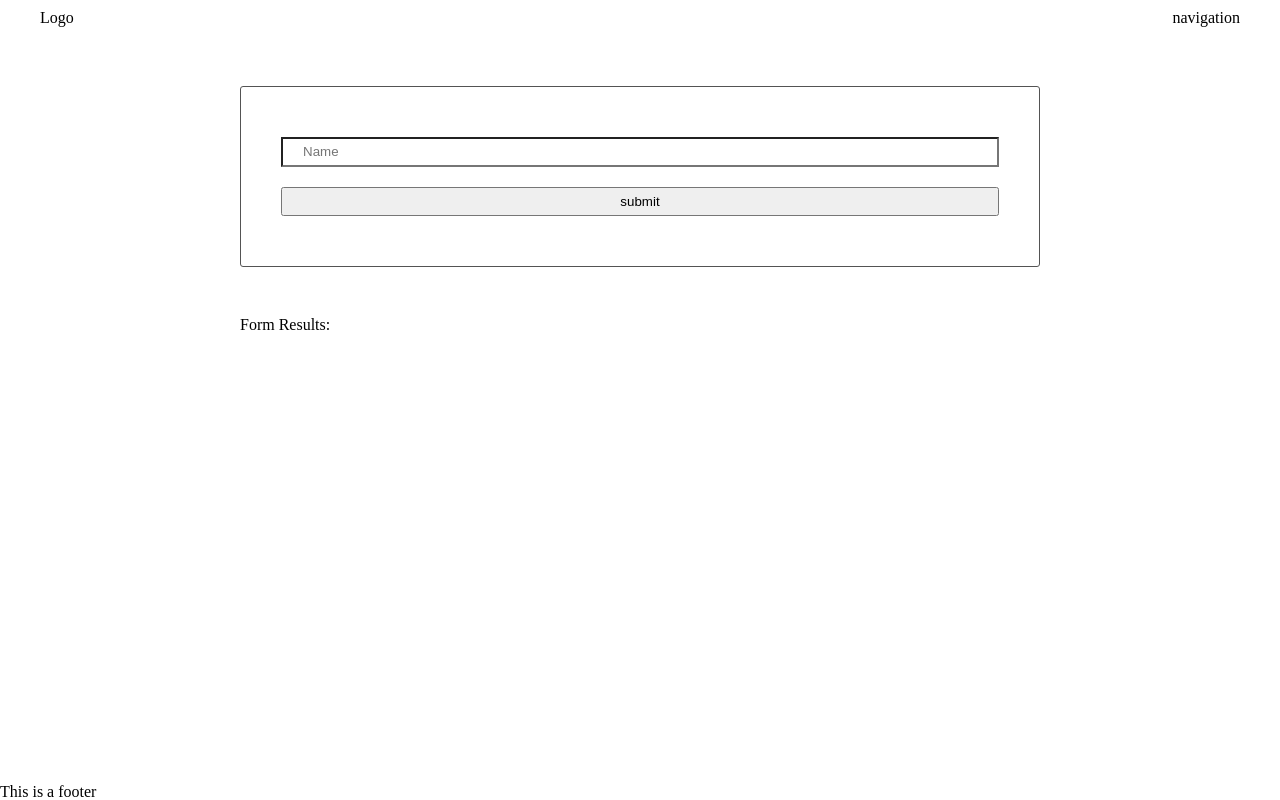
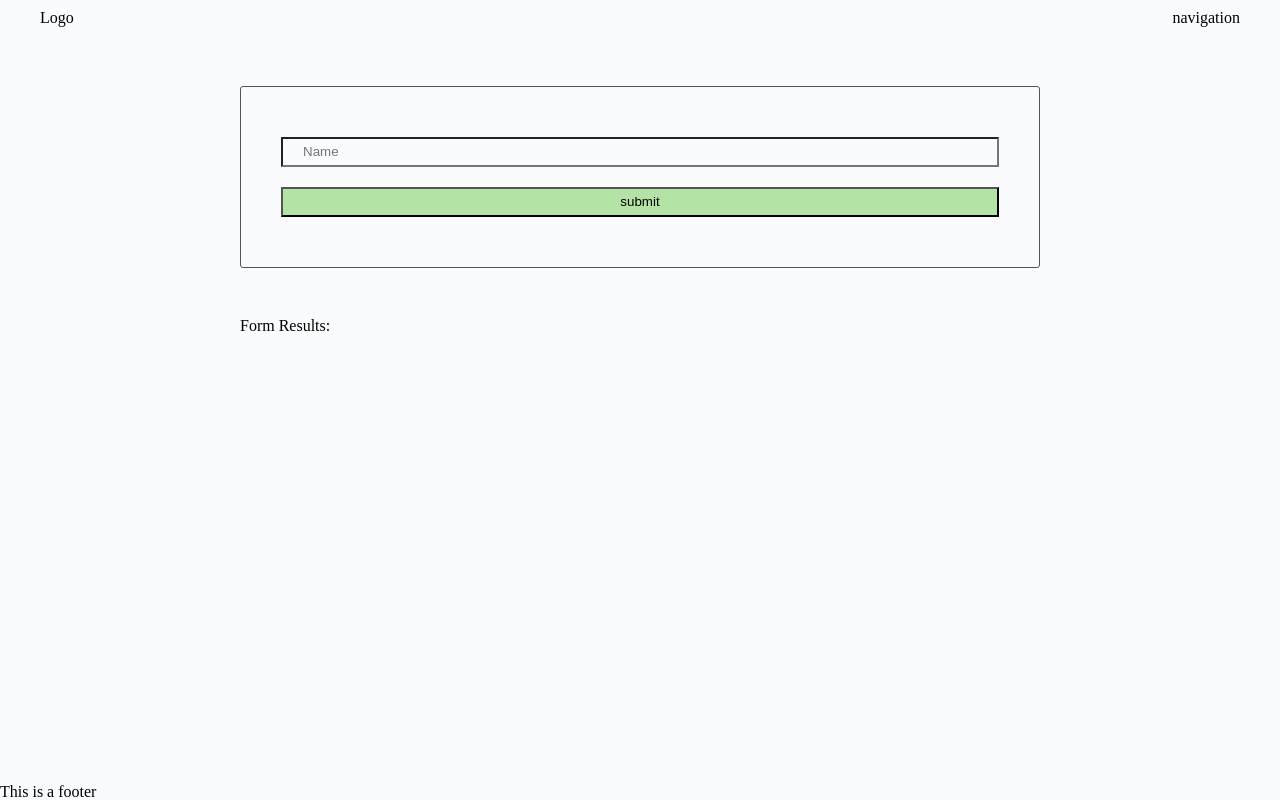
Before and after one commit to mohamed00Sayed/evaluate-news-nlp, a website: page src/client/views/index.html in a window 1280 px wide. Drawn offline with nearby package versions, Linux system fonts and the light colour scheme; files that its build step writes are made by us from their sources.

Commit message:
fix: page styles

```diff
--- a/src/client/styles/base.scss
+++ b/src/client/styles/base.scss
@@ -1,7 +1,10 @@
+$body-background: #fafbfc;
+
 @mixin body-mixin{
   display: flex;
   flex-direction: column;
   min-height: 100vh;
+  background-color: $body-background;
 }
 
 body {
--- a/src/client/styles/form.scss
+++ b/src/client/styles/form.scss
@@ -1,19 +1,34 @@
+$button-background: #b4e3a6;
+$button-hover: #e9f5e6;
+$body-background: #fafbfc;
+
 %form-holder{
   border: 1px solid #545454;
   border-radius: 3px;
   padding: 40px;
 }
 
+%input-styles{
+  padding: 5px 20px;
+  width: 100%;
+  line-height: 16px;
+  margin: 10px 0;
+}
+
 form {
   @extend %form-holder;
-  input {
-    padding: 5px 20px;
-    width: 100%;
-    line-height: 16px;
-    margin: 10px 0;
+  input[type='submit'] {
+    @extend %input-styles;
+    background-color: $button-background;
+    &:hover{
+      background-color: $button-hover;
+      cursor: pointer;
+    }
   }
 
   input[type='text']{
+    @extend %input-styles;
+    background-color: $body-background;
     box-sizing: border-box;
     border-width: 2px;
   }
```
